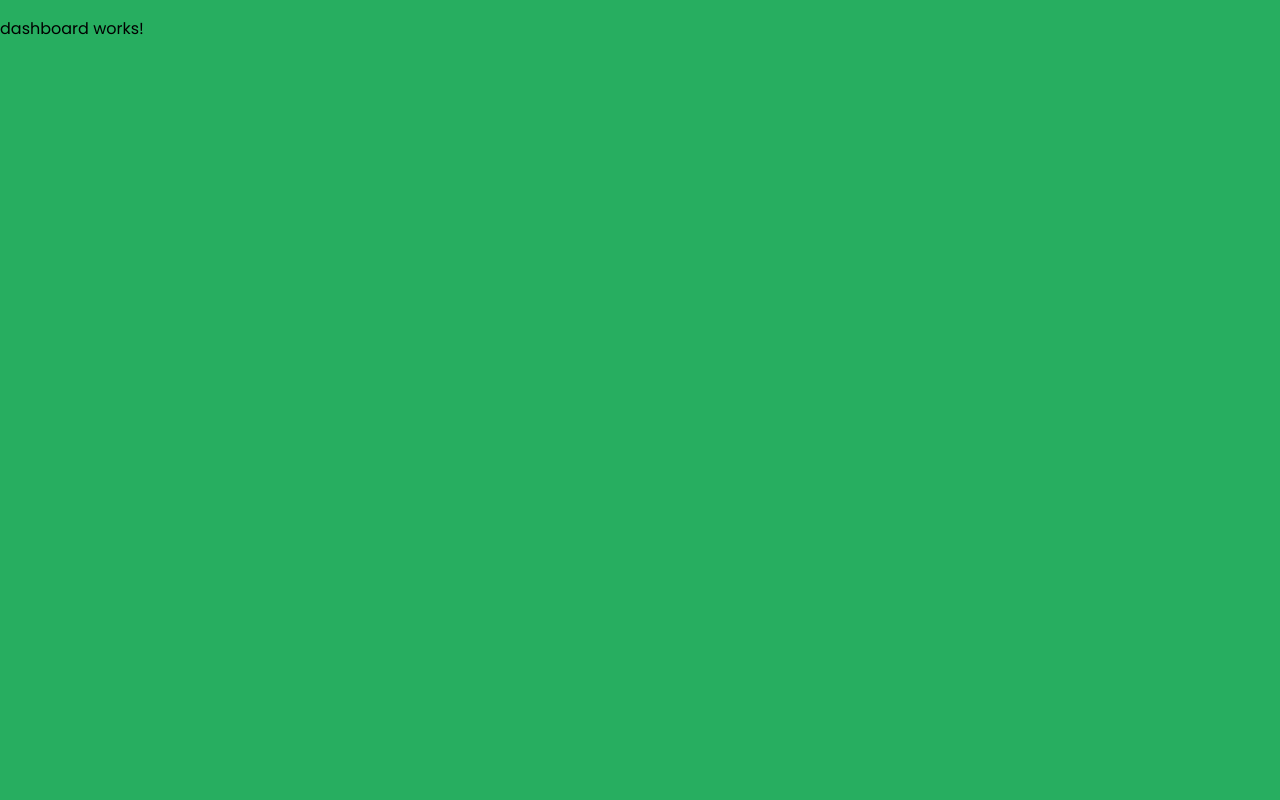
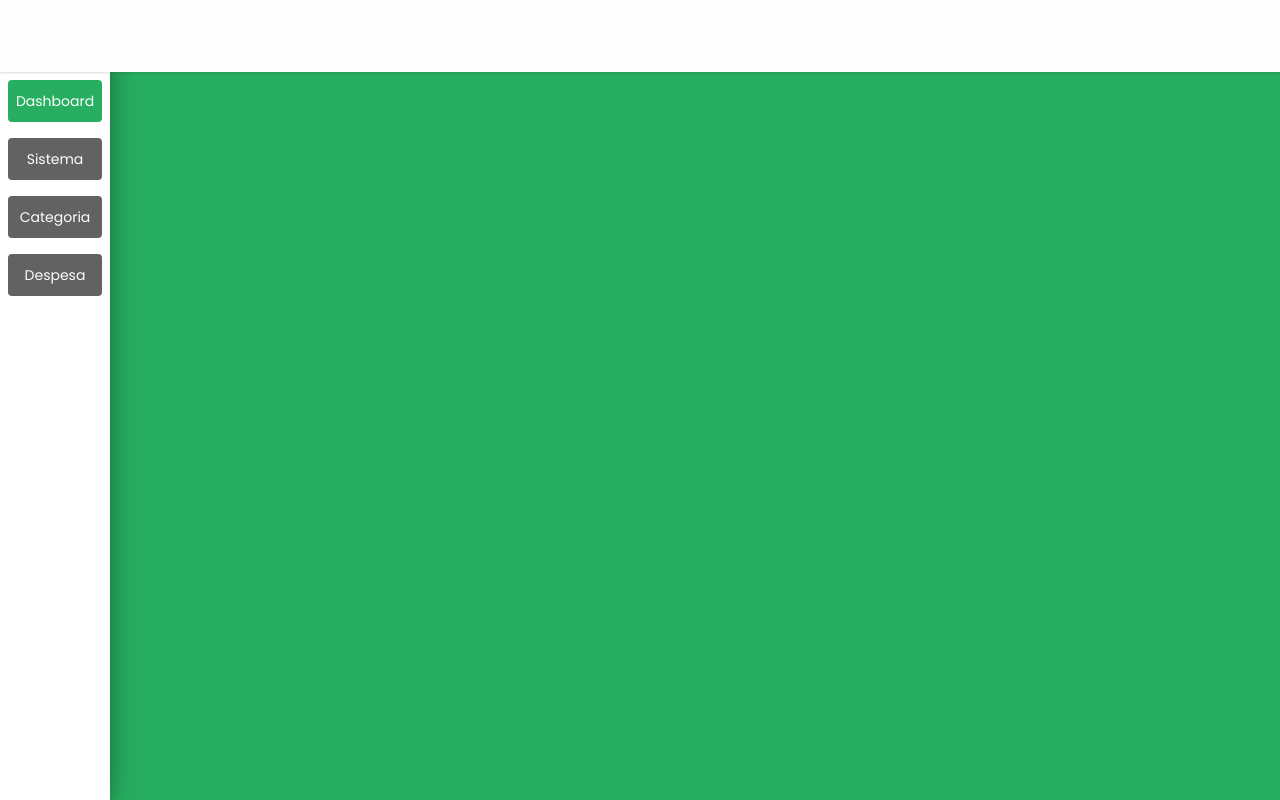
Before and after one commit to emjeisomDev/FinancialSystem, an Angular app in the folder My-FiancialSystem/: page /dashboard in a window 1280 px wide. Built offline with nearby package versions, Linux system fonts and the light colour scheme.

Commit message:
Created navbar, sidebar and menus

```diff
--- /dev/null
+++ b/My-FiancialSystem/src/app/components/navbar/navbar.component.html
@@ -0,0 +1,3 @@
+<div class="container-navbar">
+
+</div>
--- /dev/null
+++ b/My-FiancialSystem/src/app/components/navbar/navbar.component.scss
@@ -0,0 +1,12 @@
+.container-navbar{
+    background: #FEFEFE;
+    border: 1px solid #FEFEFE;
+    box-sizing: border-box;
+    box-shadow: 0px 0.5px 2px rgba(53, 51, 52, 16%);
+    height: 72px;
+    display: flex;
+    position: fixed;
+    width: -webkit-fill-available;
+    z-index: 9999;
+
+}
--- /dev/null
+++ b/My-FiancialSystem/src/app/components/sidebar/sidebar.component.html
@@ -0,0 +1,39 @@
+<div class="container-sidebar">
+
+    <div class="menu-group">
+        <div class="container-menu-icon">
+            <div class="box-menu box-menu-text" (click)="selectMenu(1)"
+            [ngClass]="{'box-menu-selected':this.menuService.menuSelected == 1, '':this.menuService.menuSelected != 1}">
+                Dashboard
+            </div>
+        </div>
+    </div>
+
+    <div class="menu-group">
+        <div class="container-menu-icon">
+            <div class="box-menu box-menu-text" (click)="selectMenu(2)"
+            [ngClass]="{'box-menu-selected':this.menuService.menuSelected == 2, '':this.menuService.menuSelected != 2}">
+                Sistema
+            </div>
+        </div>
+    </div>
+
+    <div class="menu-group">
+        <div class="container-menu-icon">
+            <div class="box-menu box-menu-text" (click)="selectMenu(3)"
+            [ngClass]="{'box-menu-selected':this.menuService.menuSelected == 3, '':this.menuService.menuSelected != 3}">
+                Categoria
+            </div>
+        </div>
+    </div>
+
+    <div class="menu-group">
+        <div class="container-menu-icon">
+            <div class="box-menu box-menu-text" (click)="selectMenu(4)"
+            [ngClass]="{'box-menu-selected':this.menuService.menuSelected == 4, '':this.menuService.menuSelected != 4}">
+                Despesa
+            </div>
+        </div>
+    </div>
+
+</div>
--- /dev/null
+++ b/My-FiancialSystem/src/app/components/sidebar/sidebar.component.scss
@@ -0,0 +1,43 @@
+.container-sidebar{
+    position: fixed;
+    padding-top: 72px;
+    width: 110px;
+    min-height: 700px;
+    height: -webkit-fill-available;
+
+    background: #fff;
+    box-shadow: 0 16px 38px -12px rgba(0, 0, 0, 0.56), 0 4px 25px 0px rgba(0, 0, 0, 0.12),
+        0 8px 10px -5px rgba(0, 0, 0, 0.2);
+
+
+    .menu-group{}
+
+    .container-menu-icon{
+        padding: 8px;
+    }
+
+    .box-menu{
+        width: 94px;
+        height: 42px;
+        border-radius: 4px;
+        background: rgba(0, 0, 0, 0.614);
+        cursor: pointer;
+    }
+
+    .box-menu-selected
+    {
+        background: #27AE60 !important;
+    }
+
+    .box-menu-text{
+        font-size: 14px;
+        display: flex;
+        justify-content: center;
+        align-items: center;
+        color: #FEFEFE;
+        // font-weight: bold;
+    }
+
+
+
+}
--- /dev/null
+++ b/My-FiancialSystem/src/app/components/sidebar/sidebar.component.ts
@@ -0,0 +1,35 @@
+import { Component } from '@angular/core';
+import { Router } from '@angular/router';
+import { MenuService } from 'src/app/services/menu.service';
+
+@Component({
+    selector: 'app-sidebar',
+    templateUrl: './sidebar.component.html',
+    styleUrls: ['./sidebar.component.scss']
+})
+export class SidebarComponent {
+
+
+    constructor(private router: Router, public menuService: MenuService) { }
+
+    selectMenu(menu: number) {
+        switch (menu) {
+            case 1:
+                this.router.navigate(['/dashboard']);
+                break;
+            case 2:
+                this.router.navigate(['/sistema']);
+                break;
+            case 3:
+                this.router.navigate(['/categoria']);
+                break;
+            case 4:
+                this.router.navigate(['/despesa']);
+                break;
+            default:
+            break;
+        }
+        this.menuService.menuSelected = menu;
+    }
+
+}
--- a/My-FiancialSystem/src/app/pages/dashboard/dashboard.component.html
+++ b/My-FiancialSystem/src/app/pages/dashboard/dashboard.component.html
@@ -1 +1,2 @@
-<p>dashboard works!</p>
+<navbar></navbar>
+<app-sidebar></app-sidebar>
--- a/My-FiancialSystem/src/app/pages/dashboard/dashboard.component.ts
+++ b/My-FiancialSystem/src/app/pages/dashboard/dashboard.component.ts
@@ -1,4 +1,5 @@
 import { Component } from '@angular/core';
+import { MenuService } from 'src/app/services/menu.service';
 
 @Component({
   selector: 'app-dashboard',
@@ -6,5 +7,8 @@ import { Component } from '@angular/core';
   styleUrls: ['./dashboard.component.scss']
 })
 export class DashboardComponent {
-
+    constructor(public menuService:MenuService){}
+    ngOnInit(){
+        this.menuService.menuSelected = 1;
+    }
 }
--- a/My-FiancialSystem/src/app/pages/dashboard/dashboard.module.ts
+++ b/My-FiancialSystem/src/app/pages/dashboard/dashboard.module.ts
@@ -2,6 +2,8 @@ import { NgModule } from '@angular/core';
 import { CommonModule } from '@angular/common';
 import { DashboardComponent } from './dashboard.component';
 import { DashboardRoutingModule } from './dashboard-routing.module';
+import { NavbarModule } from 'src/app/components/navbar/navbar.module';
+import { SidebarModule } from 'src/app/components/sidebar/sidebar.module';
 
 
 @NgModule(
@@ -10,7 +12,9 @@ import { DashboardRoutingModule } from './dashboard-routing.module';
         declarations:[DashboardComponent],
         imports:[
             CommonModule,
-            DashboardRoutingModule
+            DashboardRoutingModule,
+            NavbarModule,
+            SidebarModule
         ]
     }
 )
--- /dev/null
+++ b/My-FiancialSystem/src/app/services/menu.service.ts
@@ -0,0 +1,17 @@
+import { HttpClient } from '@angular/common/http';
+import { Injectable } from '@angular/core';
+import { environment } from 'src/environment';
+
+@Injectable({
+    providedIn: 'root'
+})
+
+export class MenuService
+{
+    constructor() {
+    }
+
+    menuSelected!:number;
+
+
+}
```
Also changed, not shown: My-FiancialSystem/src/app/components/navbar/navbar.component.ts (added, +10 -0 lines), My-FiancialSystem/src/app/components/navbar/navbar.module.ts (added, +19 -0 lines), My-FiancialSystem/src/app/components/sidebar/sidebar.module.ts (added, +18 -0 lines), 2 other files (tests, documents, lock files or other folders).
